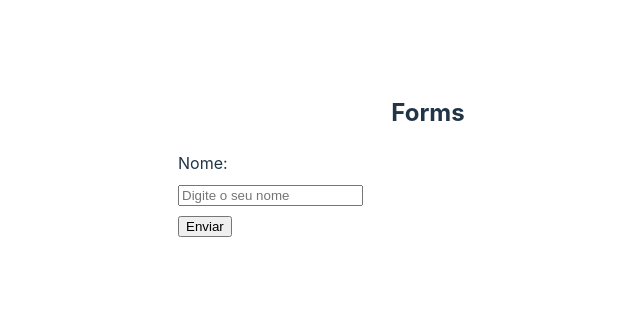
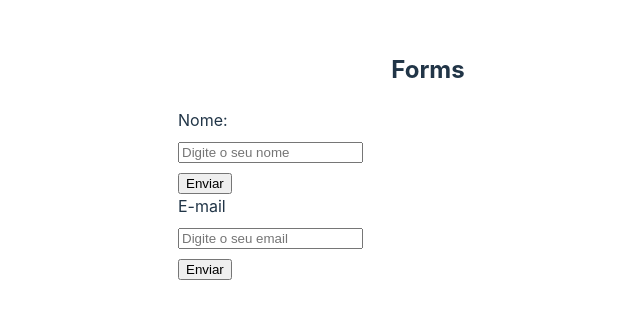
Before and after one commit to LuanneZati/REACT, a React (Vite) app in the folder 6_Form/: page / in a window 1280 px wide. Shown: the part 244-562 px from the top of the page, without its empty margins (212-852 px from the left). Built offline with nearby package versions, Linux system fonts and the light colour scheme.

Commit message:
label com input

```diff
--- a/6_Form/src/Components/MyForm.jsx
+++ b/6_Form/src/Components/MyForm.jsx
@@ -10,6 +10,12 @@ const MyForm = () => {
                 <input type="text" name="name" placeholder='Digite o seu nome' />
             </div>
             <input type="submit" value="Enviar"/>
+            {/**label envolvendo input */}
+            <label>
+                <span>E-mail</span>
+                <input type="email" name='email' placeholder='Digite o seu email' />
+            </label>
+            <input type="submit" value="Enviar" />
         </form>
     </div>
   )
```
